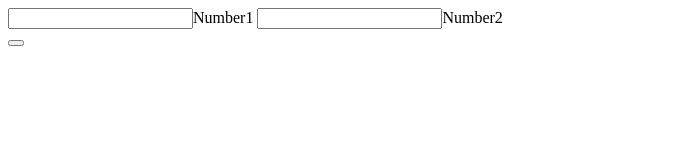
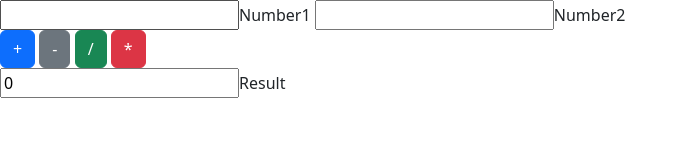
Before and after one commit to ThomasTyte/Assignments, a website: page Assignment1_Javascript_functions/index.html in a window 1280 px wide. Shown: the whole page, without its empty margins (0-688 px from the left). Drawn offline with nearby package versions, Linux system fonts and the light colour scheme.

Commit message:
added buttons and result field

```diff
--- a/Assignment1_Javascript_functions/index.html
+++ b/Assignment1_Javascript_functions/index.html
@@ -4,21 +4,31 @@
     <meta charset="UTF-8">
     <meta name="viewport" content="width=device-width, initial-scale=1.0">
     <title>Javascript_Basic_Functions</title>
+    <link href="https://cdn.jsdelivr.net/npm/bootstrap@5.3.3/dist/css/bootstrap.min.css" rel="stylesheet" integrity="sha384-QWTKZyjpPEjISv5WaRU9OFeRpok6YctnYmDr5pNlyT2bRjXh0JMhjY6hW+ALEwIH" crossorigin="anonymous">
     <script src="./javascript.js"></script>
 </head>
 <body>
+
     <section>
         <div class="form-row">
             <input type="text" name="Number1" id="Number1">Number1
             <input type="text" name="Number2" id="Number2">Number2
+
         </div>
 
         <div class="form-row">
-            <button></button>
-
+            <button type="button" class="btn btn-primary">+ </button>
+            <button type="button" class="btn btn-secondary">- </button>
+            <button type="button" class="btn btn-success">/ </button>
+            <button type="button" class="btn btn-danger">* </button>
         </div>
 
+        <div class="form-row">
+            <input type="text" name="Result" id="Result" value="0">Result
+        </div>
     </section>
 
+
+<script src="https://cdn.jsdelivr.net/npm/bootstrap@5.3.3/dist/js/bootstrap.bundle.min.js" integrity="sha384-YvpcrYf0tY3lHB60NNkmXc5s9fDVZLESaAA55NDzOxhy9GkcIdslK1eN7N6jIeHz" crossorigin="anonymous"></script>
 </body>
 </html>
```
